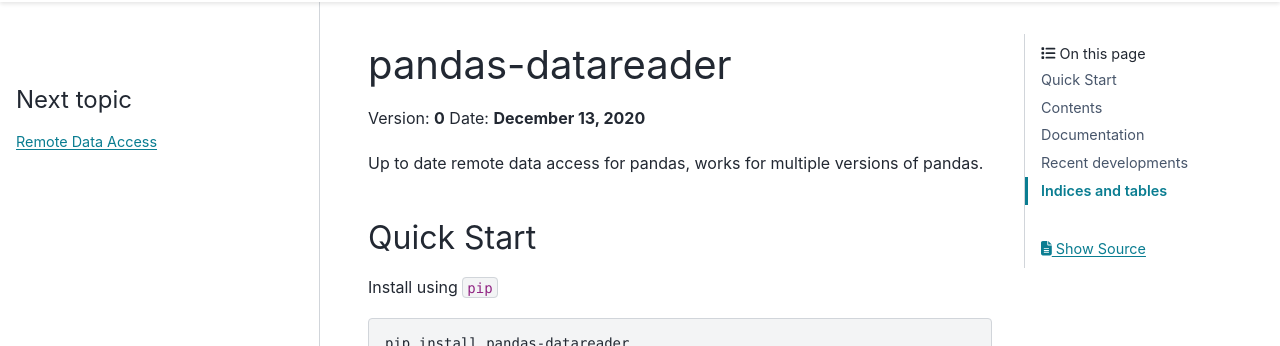
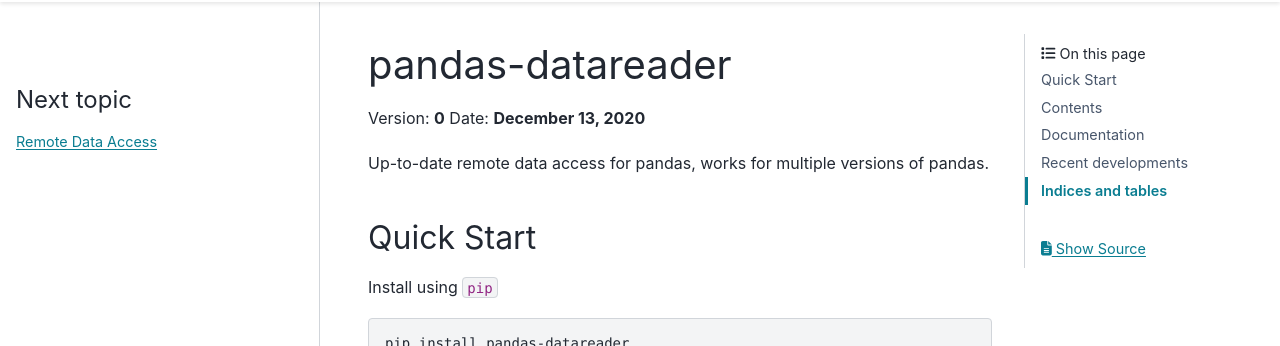
Before and after one commit to pydata/pandas-datareader, a Sphinx documentation site: the page built from docs/source/index.rst, in a window 1280 px wide and 900 px high. Shown: the part 126-472 px from the top of the window. Built offline with Sphinx 7.4.7 and the PyData theme 0.15.4, drawn with Linux system fonts in a browser that asks for light colours.

```diff
--- a/docs/source/index.rst
+++ b/docs/source/index.rst
@@ -9,7 +9,7 @@ pandas-datareader
 
 .. include:: _version.txt
 
-Up to date remote data access for pandas, works for multiple versions of pandas.
+Up-to-date remote data access for pandas, works for multiple versions of pandas.
 
 
 Quick Start
```
